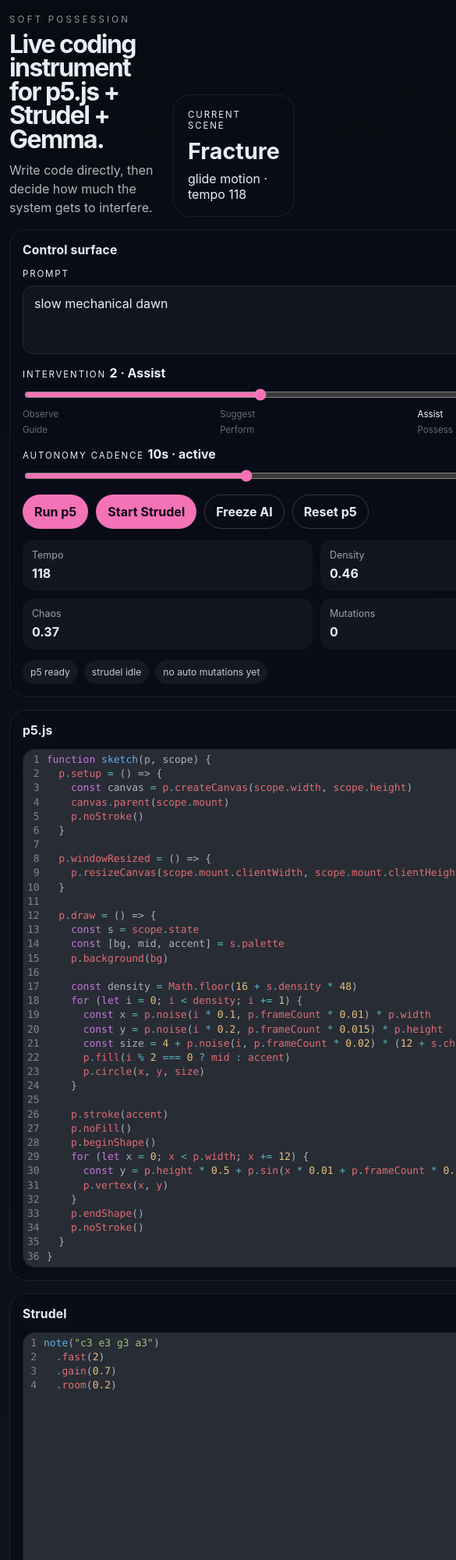
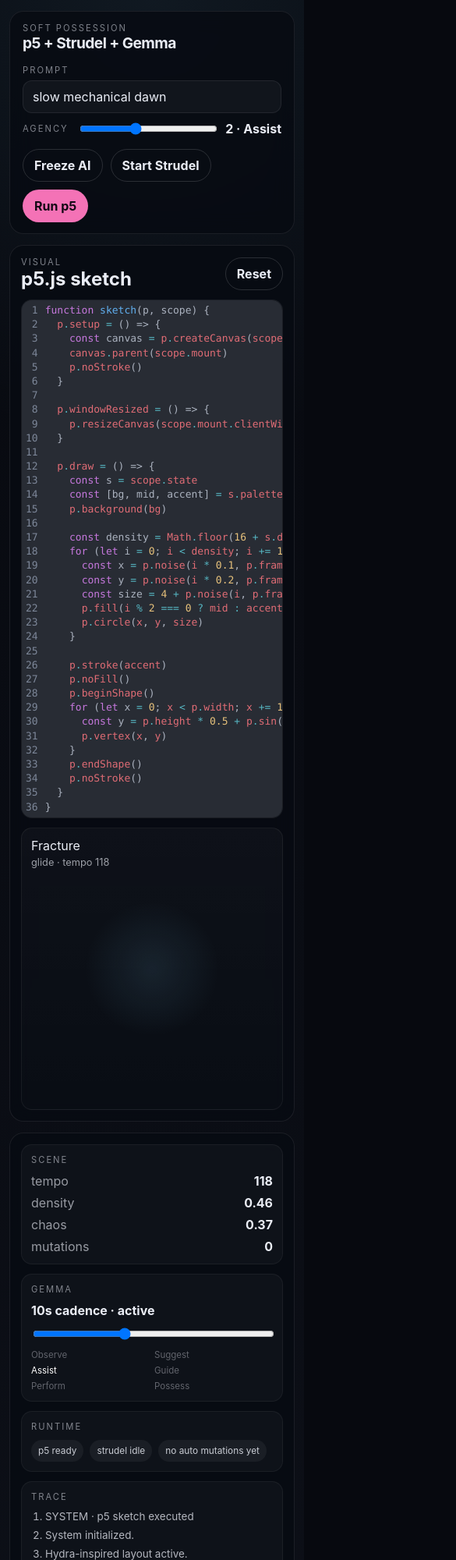
Before and after one commit to 0dot77/soft-possession, a website built with Vite: page index.html in a window 390 px wide. Shown: the top 2000 px of the page at 78% size, 585 px wide, since content can reach past the window. Built offline with nearby package versions, Linux system fonts and the light colour scheme.

Commit message:
Adopt Hydra-inspired workspace layout

```diff
--- a/src/main.js
+++ b/src/main.js
@@ -21,7 +21,7 @@
   autoCycleSeconds: 10,
   autoMutationCount: 0,
   lastAutoMutationAt: null,
-  activity: ['System initialized.', 'Editors ready.', 'Live coding mode enabled.'],
+  activity: ['System initialized.', 'Hydra-inspired layout active.', 'Live coding mode enabled.'],
 }
 
 const appState = {
@@ -34,8 +34,6 @@
 const motions = ['still', 'pulse', 'glide', 'shiver', 'erratic', 'flood']
 
 let editorsMounted = false
-let p5Editor = null
-let strudelEditor = null
 let autoLoopHandle = null
 
 function clamp(value, min, max) {
@@ -66,12 +64,12 @@
   sceneState.palette = generatePalette(level)
 }
 
-function appendActivity(message) {
-  sceneState.activity.unshift(message)
-  sceneState.activity = sceneState.activity.slice(0, 10)
+function appendActivity(message, actor = 'SYSTEM') {
+  sceneState.activity.unshift(`${actor} · ${message}`)
+  sceneState.activity = sceneState.activity.slice(0, 12)
 }
 
-async function executeP5() {
+async function executeP5(actor = 'YOU') {
   const mount = document.querySelector('#p5-stage')
   if (!mount) return
 
@@ -88,14 +86,14 @@
       },
     })
     sceneState.p5Error = null
-    appendActivity('p5 sketch executed')
+    appendActivity('p5 sketch executed', actor)
   } catch (error) {
     console.error(error)
     sceneState.p5Error = error instanceof Error ? error.message : String(error)
-    appendActivity(`p5 error · ${sceneState.p5Error}`)
+    appendActivity(`p5 error · ${sceneState.p5Error}`, 'SYSTEM')
   }
 
-  renderRuntimeBadges()
+  renderPanels()
 }
 
 async function toggleStrudel() {
@@ -104,15 +102,15 @@
 
   if (runtime.transport === 'playing') {
     result = await stopStrudel()
-    appendActivity('Strudel transport stopped')
+    appendActivity('Strudel transport stopped', 'YOU')
   } else {
     result = await startStrudel(appState.strudelCode)
-    appendActivity(result.ok ? 'Strudel transport started' : `Strudel failed · ${result.error}`)
+    appendActivity(result.ok ? 'Strudel transport started' : `Strudel failed · ${result.error}`, result.ok ? 'YOU' : 'SYSTEM')
   }
 
   sceneState.strudelStatus = result.transport
   sceneState.strudelError = result.error ?? null
-  renderRuntimeBadges()
+  renderPanels()
 }
 
 function performAutoMutation() {
@@ -122,9 +120,9 @@
   syncStateForLevel(nextLevel)
   sceneState.autoMutationCount += 1
   sceneState.lastAutoMutationAt = new Date().toLocaleTimeString()
-  appendActivity(`Auto mutation #${sceneState.autoMutationCount} · ${sceneState.section}`)
-  executeP5()
-  renderStaticState()
+  appendActivity(`Auto mutation #${sceneState.autoMutationCount} · ${sceneState.section}`, 'GEMMA')
+  executeP5('GEMMA')
+  renderPanels()
 }
 
 function ensureAutoLoop() {
@@ -137,194 +135,193 @@
 function renderShell() {
   const app = document.querySelector('#app')
   app.innerHTML = `
-    <div class="shell shell--editor">
-      <header class="hero hero--compact">
-        <div>
+    <div class="shell shell--hydra">
+      <header class="topbar panel">
+        <div class="topbar__brand">
           <p class="eyebrow">soft possession</p>
-          <h1>Live coding instrument for p5.js + Strudel + Gemma.</h1>
-          <p class="lede">Write code directly, then decide how much the system gets to interfere.</p>
+          <h1>p5 + Strudel + Gemma</h1>
         </div>
-        <div class="hero-card">
-          <span class="hero-card__label">Current scene</span>
-          <strong id="scene-title"></strong>
-          <span id="scene-subtitle"></span>
+        <div class="topbar__center">
+          <label class="prompt-inline">
+            <span>PROMPT</span>
+            <input id="prompt-input" type="text" />
+          </label>
+          <div class="agency-strip">
+            <span>AGENCY</span>
+            <input id="intervention" type="range" min="0" max="5" step="1" />
+            <strong id="level-label"></strong>
+          </div>
+        </div>
+        <div class="topbar__actions">
+          <button id="freeze" class="ghost">Freeze AI</button>
+          <button id="run-strudel" class="ghost">Start Strudel</button>
+          <button id="run-p5">Run p5</button>
         </div>
       </header>
 
-      <main class="workspace">
-        <section class="panel control-panel">
-          <div class="panel__head">
-            <h2>Control surface</h2>
-            <span class="badge">live</span>
-          </div>
-
-          <label class="prompt">
-            <span>Prompt</span>
-            <textarea id="prompt-input" rows="3"></textarea>
-          </label>
-
-          <div class="slider-wrap">
+      <main class="hydra-layout">
+        <section class="panel visual-panel">
+          <div class="visual-panel__head">
             <div>
-              <span class="label">Intervention</span>
-              <strong id="level-label"></strong>
+              <p class="section-tag">VISUAL</p>
+              <h2>p5.js sketch</h2>
             </div>
-            <input id="intervention" type="range" min="0" max="5" step="1" />
-            <div class="ticks" id="intervention-ticks"></div>
-          </div>
-
-          <div class="slider-wrap">
-            <div>
-              <span class="label">Autonomy cadence</span>
-              <strong id="cadence-label"></strong>
-            </div>
-            <input id="cycle-seconds" type="range" min="4" max="20" step="1" />
-          </div>
-
-          <div class="actions actions--wrap">
-            <button id="run-p5">Run p5</button>
-            <button id="run-strudel">Start Strudel</button>
-            <button id="freeze" class="ghost">Freeze AI</button>
-            <button id="reset-stage" class="ghost">Reset p5</button>
-          </div>
-
-          <div class="status-grid">
-            <div class="mini-card">
-              <span>Tempo</span>
-              <strong id="tempo-value"></strong>
-            </div>
-            <div class="mini-card">
-              <span>Density</span>
-              <strong id="density-value"></strong>
-            </div>
-            <div class="mini-card">
-              <span>Chaos</span>
-              <strong id="chaos-value"></strong>
-            </div>
-            <div class="mini-card">
-              <span>Mutations</span>
-              <strong id="mutation-value"></strong>
+            <div class="panel-actions">
+              <button id="reset-stage" class="ghost">Reset</button>
             </div>
           </div>
 
-          <div class="runtime-badges" id="runtime-badges"></div>
+          <div class="visual-stack">
+            <div class="editor-frame">
+              <div id="p5-editor" class="editor-host"></div>
+            </div>
+            <div class="stage-frame">
+              <div class="stage-overlay">
+                <span id="scene-title"></span>
+                <span id="scene-subtitle"></span>
+              </div>
+              <div id="p5-stage" class="p5-stage"></div>
+            </div>
+          </div>
         </section>
 
-        <section class="panel editor-panel">
-          <div class="panel__head">
-            <h2>p5.js</h2>
-            <span class="badge">visual</span>
+        <aside class="panel side-panel">
+          <div class="side-block">
+            <p class="section-tag">SCENE</p>
+            <div class="metric-list">
+              <div><span>tempo</span><strong id="tempo-value"></strong></div>
+              <div><span>density</span><strong id="density-value"></strong></div>
+              <div><span>chaos</span><strong id="chaos-value"></strong></div>
+              <div><span>mutations</span><strong id="mutation-value"></strong></div>
+            </div>
           </div>
-          <div class="editor-host" id="p5-editor"></div>
-        </section>
 
-        <section class="panel editor-panel">
-          <div class="panel__head">
-            <h2>Strudel</h2>
-            <span class="badge">pattern</span>
+          <div class="side-block">
+            <p class="section-tag">GEMMA</p>
+            <div class="agency-status">
+              <strong id="cadence-label"></strong>
+              <input id="cycle-seconds" type="range" min="4" max="20" step="1" />
+              <div class="ticks" id="intervention-ticks"></div>
+            </div>
           </div>
-          <div class="editor-host" id="strudel-editor"></div>
-        </section>
 
-        <section class="panel stage-panel">
-          <div class="panel__head">
-            <h2>Stage</h2>
-            <span class="badge">preview</span>
+          <div class="side-block">
+            <p class="section-tag">RUNTIME</p>
+            <div class="runtime-badges" id="runtime-badges"></div>
           </div>
-          <div class="stage__visual"><div id="p5-stage" class="p5-stage"></div></div>
-        </section>
 
-        <section class="panel log-panel">
-          <div class="panel__head">
-            <h2>Activity</h2>
-            <span class="badge">trace</span>
+          <div class="side-block side-block--log">
+            <p class="section-tag">TRACE</p>
+            <ol class="activity" id="activity-log"></ol>
           </div>
-          <ol class="activity" id="activity-log"></ol>
+        </aside>
+
+        <section class="panel rhythm-panel">
+          <div class="rhythm-panel__head">
+            <div>
+              <p class="section-tag">RHYTHM</p>
+              <h2>Strudel deck</h2>
+            </div>
+            <div class="transport-strip">
+              <span id="transport-state"></span>
+              <button id="run-strudel-secondary" class="ghost">Toggle</button>
+            </div>
+          </div>
+          <div class="editor-frame editor-frame--rhythm">
+            <div id="strudel-editor" class="editor-host"></div>
+          </div>
         </section>
       </main>
     </div>
   `
 }
 
-function renderStaticState() {
-  document.querySelector('#scene-title').textContent = sceneState.section
-  document.querySelector('#scene-subtitle').textContent = `${sceneState.motion} motion · tempo ${sceneState.tempo}`
+function renderPanels() {
+  const runtime = getStrudelRuntimeState()
+  sceneState.strudelStatus = runtime.transport
+  sceneState.strudelError = runtime.lastError
+
   document.querySelector('#prompt-input').value = sceneState.prompt
   document.querySelector('#intervention').value = String(sceneState.interventionLevel)
   document.querySelector('#cycle-seconds').value = String(sceneState.autoCycleSeconds)
   document.querySelector('#level-label').textContent = `${sceneState.interventionLevel} · ${interventionLabels[sceneState.interventionLevel]}`
-  document.querySelector('#cadence-label').textContent = `${sceneState.autoCycleSeconds}s · ${sceneState.isFrozen ? 'paused' : 'active'}`
+  document.querySelector('#scene-title').textContent = sceneState.section
+  document.querySelector('#scene-subtitle').textContent = `${sceneState.motion} · tempo ${sceneState.tempo}`
   document.querySelector('#tempo-value').textContent = String(sceneState.tempo)
   document.querySelector('#density-value').textContent = sceneState.density.toFixed(2)
   document.querySelector('#chaos-value').textContent = sceneState.chaos.toFixed(2)
   document.querySelector('#mutation-value').textContent = String(sceneState.autoMutationCount)
+  document.querySelector('#cadence-label').textContent = `${sceneState.autoCycleSeconds}s cadence · ${sceneState.isFrozen ? 'paused' : 'active'}`
+  document.querySelector('#freeze').textContent = sceneState.isFrozen ? 'Resume AI' : 'Freeze AI'
   document.querySelector('#run-strudel').textContent = sceneState.strudelStatus === 'playing' ? 'Stop Strudel' : 'Start Strudel'
-  document.querySelector('#freeze').textContent = sceneState.isFrozen ? 'Resume AI' : 'Freeze AI'
+  document.querySelector('#run-strudel-secondary').textContent = sceneState.strudelStatus === 'playing' ? 'Stop' : 'Start'
+  document.querySelector('#transport-state').textContent = `transport · ${sceneState.strudelStatus}`
+
   document.querySelector('#intervention-ticks').innerHTML = interventionLabels
     .map((label, index) => `<span ${index === sceneState.interventionLevel ? 'class="active"' : ''}>${label}</span>`)
     .join('')
+
   document.querySelector('#activity-log').innerHTML = sceneState.activity.map((item) => `<li>${item}</li>`).join('')
-}
 
-function renderRuntimeBadges() {
-  const runtime = getStrudelRuntimeState()
   const badges = [
     `p5 ${sceneState.p5Error ? 'error' : 'ready'}`,
     `strudel ${runtime.transport}`,
     sceneState.lastAutoMutationAt ? `last auto ${sceneState.lastAutoMutationAt}` : 'no auto mutations yet',
   ]
-
   if (sceneState.p5Error) badges.push(`p5: ${sceneState.p5Error}`)
   if (sceneState.strudelError) badges.push(`strudel: ${sceneState.strudelError}`)
-
   document.querySelector('#runtime-badges').innerHTML = badges.map((item) => `<span>${item}</span>`).join('')
 }
 
 function bindControls() {
   document.querySelector('#prompt-input').addEventListener('change', (event) => {
     sceneState.prompt = event.target.value
-    appendActivity(`Intent updated · ${sceneState.prompt}`)
-    renderStaticState()
+    appendActivity(`Intent updated · ${sceneState.prompt}`, 'YOU')
+    renderPanels()
   })
 
   document.querySelector('#intervention').addEventListener('input', (event) => {
     syncStateForLevel(Number(event.target.value))
-    appendActivity(`Intervention ${sceneState.interventionLevel} · ${sceneState.section}`)
-    executeP5()
-    renderStaticState()
+    appendActivity(`Intervention ${sceneState.interventionLevel} · ${sceneState.section}`, 'YOU')
+    executeP5('YOU')
+    renderPanels()
   })
 
   document.querySelector('#cycle-seconds').addEventListener('input', (event) => {
     sceneState.autoCycleSeconds = Number(event.target.value)
-    appendActivity(`Autonomy cadence set to ${sceneState.autoCycleSeconds}s`)
+    appendActivity(`Autonomy cadence set to ${sceneState.autoCycleSeconds}s`, 'YOU')
     ensureAutoLoop()
-    renderStaticState()
+    renderPanels()
   })
 
   document.querySelector('#run-p5').addEventListener('click', () => {
-    executeP5()
+    executeP5('YOU')
   })
 
   document.querySelector('#run-strudel').addEventListener('click', async () => {
     await toggleStrudel()
-    renderStaticState()
+  })
+
+  document.querySelector('#run-strudel-secondary').addEventListener('click', async () => {
+    await toggleStrudel()
   })
 
   document.querySelector('#freeze').addEventListener('click', () => {
     sceneState.isFrozen = !sceneState.isFrozen
-    appendActivity(sceneState.isFrozen ? 'Freeze engaged' : 'Resume engaged')
-    renderStaticState()
+    appendActivity(sceneState.isFrozen ? 'Freeze engaged' : 'Resume engaged', 'YOU')
+    renderPanels()
   })
 
   document.querySelector('#reset-stage').addEventListener('click', () => {
     destroyP5Sketch()
-    executeP5()
+    executeP5('YOU')
   })
 }
 
 function mountEditors() {
   if (editorsMounted) return
 
-  p5Editor = createCodeEditor({
+  createCodeEditor({
     parent: document.querySelector('#p5-editor'),
     doc: appState.p5Code,
     onChange: (value) => {
@@ -332,7 +329,7 @@
     },
   })
 
-  strudelEditor = createCodeEditor({
+  createCodeEditor({
     parent: document.querySelector('#strudel-editor'),
     doc: appState.strudelCode,
     onChange: (value) => {
@@ -349,9 +346,8 @@
   bindControls()
   mountEditors()
   ensureAutoLoop()
-  renderStaticState()
-  renderRuntimeBadges()
-  executeP5()
+  renderPanels()
+  executeP5('SYSTEM')
 }
 
 init()
--- a/src/style.css
+++ b/src/style.css
@@ -1,7 +1,7 @@
 :root {
   font-family: Inter, system-ui, -apple-system, BlinkMacSystemFont, 'Segoe UI', sans-serif;
   color: rgba(244, 247, 255, 0.96);
-  background: linear-gradient(180deg, #090b12 0%, #101521 100%);
+  background: #07090f;
   font-synthesis: none;
   text-rendering: optimizeLegibility;
   -webkit-font-smoothing: antialiased;
@@ -16,6 +16,9 @@
   margin: 0;
   min-width: 320px;
   min-height: 100vh;
+  background:
+    radial-gradient(circle at top, rgba(125, 211, 252, 0.08), transparent 24%),
+    linear-gradient(180deg, #07090f 0%, #0d1018 100%);
 }
 
 button,
@@ -29,8 +32,8 @@
   border: 1px solid transparent;
 }
 
-textarea,
-input[type='range'] {
+input[type='range'],
+input[type='text'] {
   width: 100%;
 }
 
@@ -39,234 +42,162 @@
 }
 
 .shell {
-  width: min(1500px, calc(100vw - 24px));
+  width: min(1600px, calc(100vw - 24px));
   margin: 0 auto;
-  padding: 18px 0 24px;
+  padding: 14px 0 18px;
 }
 
-.hero {
-  display: grid;
-  grid-template-columns: 1.4fr 0.8fr;
-  gap: 16px;
-  align-items: end;
-  margin-bottom: 16px;
+.panel {
+  background: rgba(8, 11, 18, 0.84);
+  border: 1px solid rgba(255, 255, 255, 0.08);
+  border-radius: 18px;
+  backdrop-filter: blur(14px);
 }
 
-.hero--compact h1 {
-  font-size: clamp(2rem, 4vw, 3.8rem);
-  max-width: 14ch;
+.topbar {
+  display: grid;
+  grid-template-columns: 260px 1fr 320px;
+  gap: 16px;
+  align-items: center;
+  padding: 14px 16px;
+  margin-bottom: 14px;
 }
 
-.eyebrow {
+.eyebrow,
+.section-tag,
+.badge,
+.prompt-inline span,
+.agency-strip span {
   text-transform: uppercase;
-  letter-spacing: 0.28em;
-  font-size: 0.72rem;
-  color: rgba(244, 247, 255, 0.58);
-  margin: 0 0 10px;
+  letter-spacing: 0.18em;
+  font-size: 0.7rem;
+  color: rgba(244, 247, 255, 0.5);
 }
 
-h1,
+.topbar h1,
 h2,
 p {
   margin: 0;
 }
 
-h1 {
-  line-height: 0.95;
-  letter-spacing: -0.05em;
+.topbar h1 {
+  font-size: 1.2rem;
+  letter-spacing: -0.03em;
 }
 
-h2 {
-  font-size: 0.98rem;
-  letter-spacing: 0.01em;
+.topbar__center {
+  display: grid;
+  gap: 10px;
 }
 
-.lede {
-  margin-top: 12px;
-  max-width: 60ch;
-  color: rgba(244, 247, 255, 0.72);
-  line-height: 1.5;
+.prompt-inline,
+.agency-strip {
+  display: grid;
+  gap: 6px;
 }
 
-.hero-card,
-.panel {
-  background: rgba(10, 13, 24, 0.86);
+.prompt-inline input {
+  background: rgba(255, 255, 255, 0.04);
   border: 1px solid rgba(255, 255, 255, 0.08);
-  border-radius: 22px;
-  backdrop-filter: blur(18px);
+  border-radius: 12px;
+  padding: 10px 12px;
+  color: inherit;
 }
 
-.hero-card {
-  padding: 18px;
-  display: flex;
-  flex-direction: column;
-  gap: 8px;
-  min-height: 128px;
-  justify-content: flex-end;
+.agency-strip {
+  grid-template-columns: auto 1fr auto;
+  align-items: center;
+  gap: 12px;
 }
 
-.hero-card__label,
-.label,
-.prompt span,
-.badge {
-  font-size: 0.72rem;
-  text-transform: uppercase;
-  letter-spacing: 0.16em;
-}
-
-.hero-card strong {
-  font-size: 1.8rem;
-  text-transform: capitalize;
-}
-
-.workspace {
-  display: grid;
-  grid-template-columns: 360px 1fr 1fr;
-  grid-template-rows: auto minmax(420px, 1fr) minmax(180px, auto);
-  gap: 16px;
-}
-
-.panel {
-  padding: 16px;
-  min-height: 0;
-}
-
-.control-panel {
-  grid-row: 1 / span 3;
-}
-
-.editor-panel {
-  min-height: 420px;
+.topbar__actions {
   display: flex;
-  flex-direction: column;
-}
-
-.stage-panel {
-  grid-column: 2 / span 2;
-}
-
-.log-panel {
-  grid-column: 2 / span 2;
-}
-
-.panel__head {
-  display: flex;
-  align-items: center;
-  justify-content: space-between;
-  margin-bottom: 14px;
-}
-
-.badge {
-  color: #f472b6;
-}
-
-.prompt,
-.slider-wrap {
-  display: grid;
-  gap: 8px;
-  margin-bottom: 14px;
-}
-
-textarea {
-  resize: vertical;
-  min-height: 88px;
-  padding: 12px 14px;
-  color: inherit;
-  background: rgba(255, 255, 255, 0.04);
-  border: 1px solid rgba(255, 255, 255, 0.08);
-  border-radius: 14px;
-}
-
-input[type='range'] {
-  accent-color: #f472b6;
-}
-
-.ticks {
-  display: grid;
-  grid-template-columns: repeat(3, 1fr);
-  gap: 6px;
-  font-size: 0.72rem;
-  color: rgba(244, 247, 255, 0.4);
-}
-
-.ticks .active {
-  color: white;
-}
-
-.actions {
-  display: flex;
+  justify-content: flex-end;
   gap: 10px;
-  margin-bottom: 14px;
-}
-
-.actions--wrap {
-  flex-wrap: wrap;
 }
 
 button {
-  padding: 11px 14px;
+  padding: 10px 14px;
   border-radius: 999px;
   background: #f472b6;
-  color: #100816;
+  color: #130914;
   font-weight: 700;
 }
 
 button.ghost {
   background: transparent;
   color: inherit;
-  border-color: rgba(255, 255, 255, 0.18);
+  border-color: rgba(255, 255, 255, 0.14);
 }
 
-.status-grid {
+.hydra-layout {
   display: grid;
-  grid-template-columns: repeat(2, 1fr);
-  gap: 10px;
-  margin-bottom: 14px;
+  grid-template-columns: minmax(0, 1fr) 320px;
+  grid-template-rows: minmax(560px, 1fr) minmax(220px, auto);
+  gap: 14px;
 }
 
-.mini-card {
-  padding: 12px;
-  border-radius: 14px;
-  background: rgba(255, 255, 255, 0.04);
+.visual-panel {
+  padding: 14px;
   display: grid;
-  gap: 6px;
+  grid-template-rows: auto 1fr;
+  gap: 12px;
 }
 
-.mini-card span {
-  color: rgba(244, 247, 255, 0.62);
-  font-size: 0.78rem;
+.visual-panel__head,
+.rhythm-panel__head {
+  display: flex;
+  justify-content: space-between;
+  align-items: center;
 }
 
-.runtime-badges {
-  display: flex;
-  flex-wrap: wrap;
-  gap: 8px;
+.visual-stack {
+  display: grid;
+  grid-template-columns: minmax(360px, 0.48fr) minmax(0, 1fr);
+  gap: 12px;
+  min-height: 0;
 }
 
-.runtime-badges span {
-  padding: 8px 10px;
-  border-radius: 999px;
-  background: rgba(255, 255, 255, 0.05);
-  font-size: 0.76rem;
-  color: rgba(244, 247, 255, 0.8);
+.editor-frame,
+.stage-frame {
+  min-height: 0;
+  border-radius: 14px;
+  overflow: hidden;
+  border: 1px solid rgba(255, 255, 255, 0.06);
+  background: rgba(255, 255, 255, 0.025);
 }
 
 .editor-host {
-  min-height: 360px;
   height: 100%;
-  border-radius: 16px;
-  overflow: hidden;
-  border: 1px solid rgba(255, 255, 255, 0.06);
-  background: rgba(255, 255, 255, 0.02);
+  min-height: 520px;
 }
 
-.stage__visual {
-  min-height: 360px;
+.stage-frame {
   position: relative;
-  overflow: hidden;
-  border-radius: 18px;
-  background: rgba(255, 255, 255, 0.03);
-  border: 1px solid rgba(255, 255, 255, 0.06);
+  background:
+    radial-gradient(circle at center, rgba(125, 211, 252, 0.1), transparent 35%),
+    linear-gradient(180deg, rgba(255, 255, 255, 0.03), rgba(255, 255, 255, 0.01));
+}
+
+.stage-overlay {
+  position: absolute;
+  inset: 0 auto auto 0;
+  z-index: 2;
+  display: flex;
+  flex-direction: column;
+  gap: 4px;
+  padding: 12px;
+  pointer-events: none;
+}
+
+.stage-overlay span:first-child {
+  font-size: 1rem;
+  text-transform: capitalize;
+}
+
+.stage-overlay span:last-child {
+  font-size: 0.8rem;
+  color: rgba(244, 247, 255, 0.62);
 }
 
 .p5-stage,
@@ -277,32 +208,131 @@
 }
 
 .p5-stage {
-  min-height: 360px;
+  min-height: 520px;
+}
+
+.side-panel {
+  padding: 14px;
+  display: grid;
+  gap: 12px;
+  align-content: start;
+}
+
+.side-block {
+  padding: 12px;
+  border-radius: 14px;
+  background: rgba(255, 255, 255, 0.03);
+  border: 1px solid rgba(255, 255, 255, 0.05);
+  display: grid;
+  gap: 10px;
+}
+
+.side-block--log {
+  min-height: 0;
+}
+
+.metric-list {
+  display: grid;
+  gap: 8px;
+}
+
+.metric-list div {
+  display: flex;
+  justify-content: space-between;
+  gap: 12px;
+}
+
+.metric-list span {
+  color: rgba(244, 247, 255, 0.6);
+}
+
+.agency-status {
+  display: grid;
+  gap: 10px;
+}
+
+.ticks {
+  display: grid;
+  grid-template-columns: repeat(2, 1fr);
+  gap: 6px;
+  font-size: 0.72rem;
+  color: rgba(244, 247, 255, 0.36);
+}
+
+.ticks .active {
+  color: white;
+}
+
+.runtime-badges {
+  display: flex;
+  flex-wrap: wrap;
+  gap: 8px;
+}
+
+.runtime-badges span {
+  padding: 7px 9px;
+  border-radius: 999px;
+  background: rgba(255, 255, 255, 0.05);
+  font-size: 0.74rem;
+  color: rgba(244, 247, 255, 0.8);
 }
 
 .activity {
   margin: 0;
-  padding-left: 20px;
+  padding-left: 18px;
   display: grid;
-  gap: 10px;
+  gap: 8px;
   color: rgba(244, 247, 255, 0.72);
+  font-size: 0.84rem;
 }
 
-@media (max-width: 1200px) {
-  .workspace {
+.rhythm-panel {
+  grid-column: 1 / span 2;
+  padding: 14px;
+  display: grid;
+  gap: 12px;
+}
+
+.transport-strip {
+  display: flex;
+  align-items: center;
+  gap: 10px;
+}
+
+.transport-strip span {
+  font-size: 0.78rem;
+  color: rgba(244, 247, 255, 0.68);
+}
+
+.editor-frame--rhythm .editor-host {
+  min-height: 220px;
+}
+
+@media (max-width: 1280px) {
+  .topbar {
+    grid-template-columns: 1fr;
+  }
+
+  .topbar__actions {
+    justify-content: flex-start;
+    flex-wrap: wrap;
+  }
+
+  .hydra-layout {
     grid-template-columns: 1fr;
     grid-template-rows: auto;
   }
 
-  .control-panel,
-  .stage-panel,
-  .log-panel {
-    grid-row: auto;
+  .rhythm-panel {
     grid-column: auto;
   }
 
-  .editor-panel,
-  .stage-panel {
-    min-height: 320px;
+  .visual-stack {
+    grid-template-columns: 1fr;
+  }
+
+  .editor-host,
+  .p5-stage {
+    min-height: 360px;
   }
 }
```
